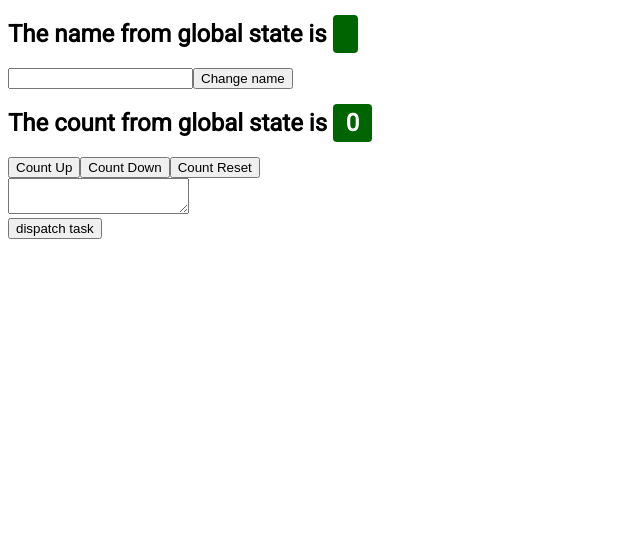
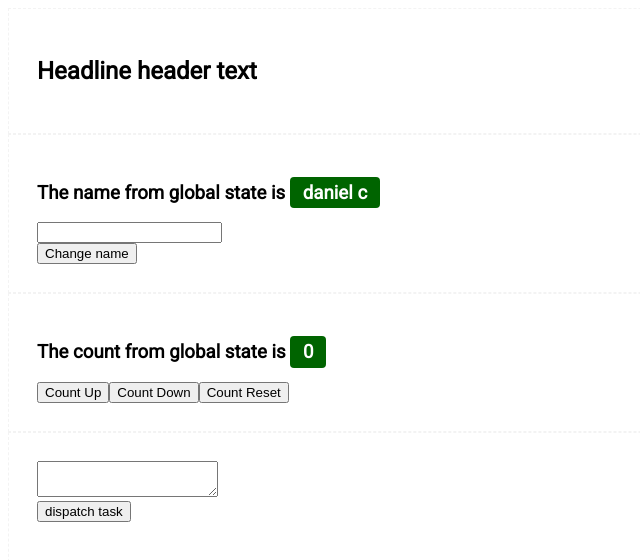
Before and after one commit to danielc92way/hooks-drill, a React (Create React App) app: page / in a window 1280 px wide. Shown: the top 560 px of the page, without its empty margins (0-640 px from the left). Built offline with nearby package versions, Linux system fonts and the light colour scheme.

Commit message:
Added Headline component and padder class

```diff
--- a/package.json
+++ b/package.json
@@ -3,6 +3,7 @@
   "version": "0.1.0",
   "private": true,
   "dependencies": {
+    "prop-types": "^15.7.2",
     "react": "^16.10.2",
     "react-dom": "^16.10.2",
     "react-redux": "^7.1.1",
--- a/src/App.css
+++ b/src/App.css
@@ -4,3 +4,8 @@
     padding: 0.3rem .8rem;
     border-radius: 4px;
 }
+
+.padder {
+    padding: 1.75rem;
+    border: 1px dashed #f3f3f3;
+}
--- a/src/App.jsx
+++ b/src/App.jsx
@@ -1,13 +1,14 @@
 import React, { useState } from 'react';
 import { useSelector, useDispatch } from 'react-redux';
 import uuid from 'uuidv4';
+import Headline from './Headline';
 import { countUp, countDown, resetCount } from './actions';
 import './App.css';
 
 export default function App() {
   // Component Level state
   const [userTask, setTask] = useState('');
-  const [userName, setUsername] = useState('daniel c!');
+  const [userName, setUsername] = useState('');
   // Retrieving global state
   const count = useSelector((state) => state.count.count);
   const name = useSelector((state) => state.name.name);
@@ -38,16 +39,25 @@ export default function App() {
   };
   return (
     <section>
-      <h1>
+      <div className="padder">
+        <Headline text="Headline header text" />
+      </div>
+
+      <div className="padder">
+        <h3>
           The name from global state is&nbsp;
           <span className="highlight">{name}</span>
-      </h1>
+        </h3>
         <input onChange={(e) => setUsername(e.target.value)} type="text" />
+        <br />
         <button type="button" onClick={dispatchUsername}>Change name</button>
-      <h1>
+      </div>
+
+      <div className="padder">
+        <h3>
           The count from global state is&nbsp;
           <span className="highlight">{count}</span>
-      </h1>
+        </h3>
         <button type="button" onClick={dispatchCountUp}>
           Count Up
         </button>
@@ -57,27 +67,30 @@ export default function App() {
         <button type="button" onClick={dispatchCountReset}>
           Count Reset
         </button>
-      <div>
+      </div>
+
+      <div className="padder">
         <textarea
           type="text"
           name="task"
           onChange={(e) => setTask(e.target.value)}
         />
-      </div>
+        <br />
         <button type="button" onClick={dispatchTaskAdd}>
           dispatch task
         </button>
         <ul>
           {tasks.map((task) => (
             <li>
+              <span className="highlight">{task.text}</span>
               <button type="button" onClick={() => dispatchTaskDelete(task.id)}>
                 delete
               </button>
-            {' '}
-            {task.text}
             </li>
           ))}
         </ul>
+      </div>
+
     </section>
   );
 }
--- /dev/null
+++ b/src/Headline.jsx
@@ -0,0 +1,10 @@
+import React from 'react';
+import PropTypes from 'prop-types';
+
+const Headline = ({ text }) => <h1>{text}</h1>;
+
+Headline.propTypes = {
+  text: PropTypes.string.isRequired,
+};
+
+export default Headline;
--- a/src/reducers/index.jsx
+++ b/src/reducers/index.jsx
@@ -13,7 +13,7 @@ const countReducer = (state = { count: 0 }, action) => {
   }
 };
 
-const nameReducer = (state = { name: '' }, action) => {
+const nameReducer = (state = { name: 'daniel c' }, action) => {
   switch (action.type) {
     case 'NAME_UPDATE':
       return { ...state, name: action.payload.userName };
```
Lines whose indentation alone changed are shown as unchanged.
